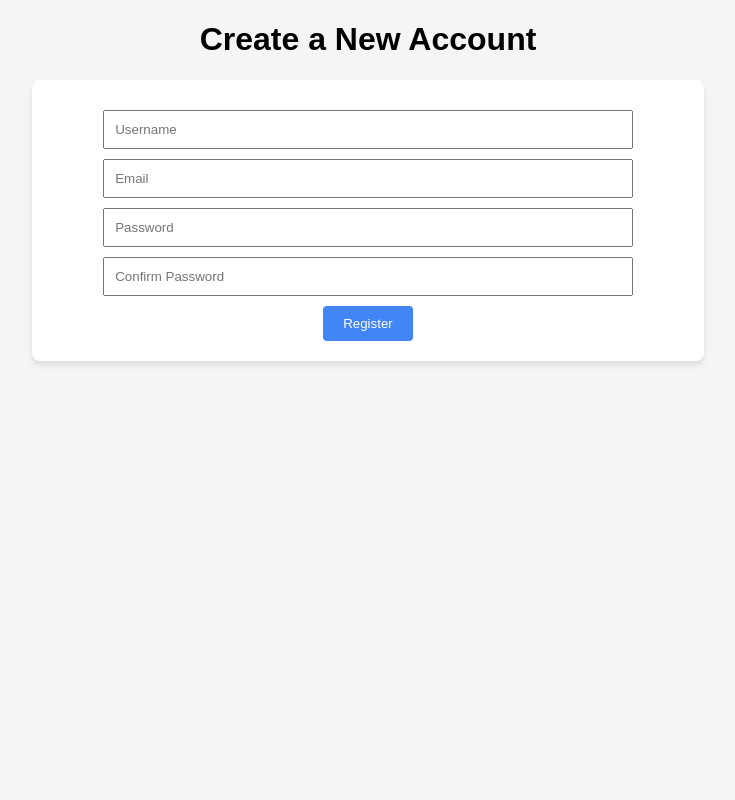
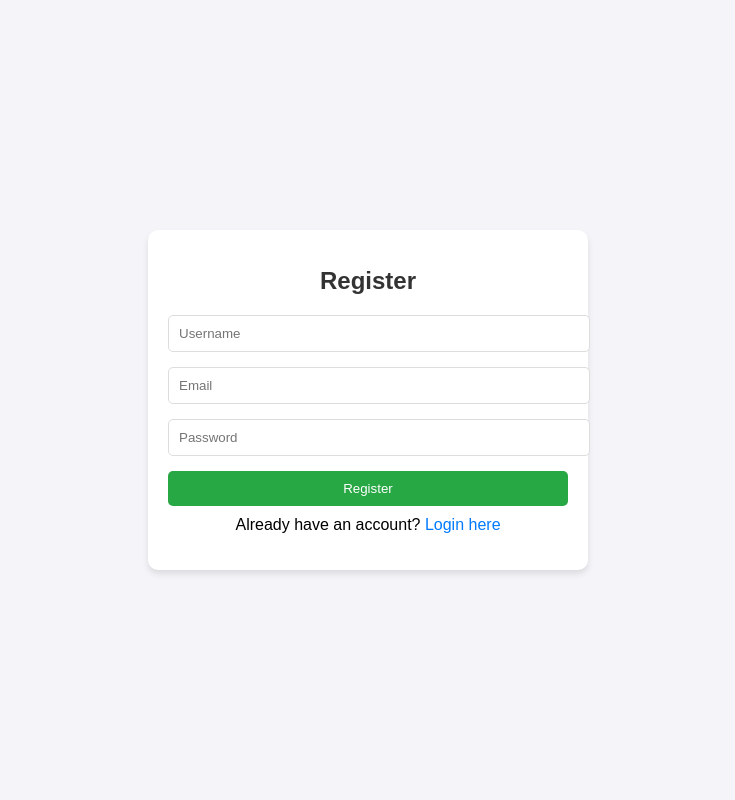
Before and after one commit to fossryan/PacificILS, a Flask app: template templates/register.html in a window 1280 px wide. Shown: the whole page, without its empty margins (272-1007 px from the left). Run offline with Flask 3, Linux system fonts and the light colour scheme; the template is opened without the code that fills it, so the values that code supplies are empty.

Commit message:
Add files via upload

```diff
--- a/app.py
+++ b/app.py
@@ -1,8 +1,10 @@
-from flask import Flask, render_template, request, redirect, url_for, flash, session, jsonify
+from flask import Flask, render_template, request, redirect, url_for, flash, jsonify, session
 from flask_sqlalchemy import SQLAlchemy
+from functools import wraps
+import requests
+from datetime import datetime, timedelta
+from sqlalchemy import Column, Integer, String, Boolean
 from werkzeug.security import generate_password_hash, check_password_hash
-from functools import wraps
-from datetime import datetime, timedelta
 
 app = Flask(__name__)
 app.config['SQLALCHEMY_DATABASE_URI'] = 'sqlite:///library.db'
@@ -12,13 +14,6 @@ app.secret_key = 'your_secret_key'
 db = SQLAlchemy(app)
 
 # Models
-class User(db.Model):
-    id = db.Column(db.Integer, primary_key=True)
-    username = db.Column(db.String(100), nullable=False, unique=True)
-    email = db.Column(db.String(100), nullable=False, unique=True)
-    password = db.Column(db.String(100), nullable=False)
-    role = db.Column(db.String(20), default="Patron")  # Admin, Patron
-
 class Book(db.Model):
     id = db.Column(db.Integer, primary_key=True)
     title = db.Column(db.String(100), nullable=False)
@@ -45,69 +40,26 @@ class Borrow(db.Model):
     fine = db.Column(db.Float, default=0.0)
     status = db.Column(db.String(20), default="Borrowed")
 
-class Acquisition(db.Model):
+class User(db.Model):
     id = db.Column(db.Integer, primary_key=True)
-    vendor = db.Column(db.String(100), nullable=False)
-    budget = db.Column(db.Float, nullable=False)
-    books_purchased = db.Column(db.Text)
+    username = db.Column(db.String(100), nullable=False, unique=True)
+    email = db.Column(db.String(100), nullable=False, unique=True)
+    password = db.Column(db.String(100), nullable=False)
+    role = db.Column(db.String(20), default="Patron")
 
-# Role-based access control
+# Helper Functions
 def admin_required(f):
     @wraps(f)
     def decorated_function(*args, **kwargs):
-        if 'user_id' not in session or session.get('role') != "Admin":
+        user_id = session.get('user_id')
+        user = User.query.get(user_id)
+        if not user or user.role != "Admin":
             flash("Admin access required.", "error")
             return redirect(url_for('index'))
         return f(*args, **kwargs)
     return decorated_function
 
-# Helper Functions
-def extend_due_date(due_date_str):
-    due_date = datetime.strptime(due_date_str, "%Y-%m-%d")
-    new_due_date = due_date + timedelta(days=7)
-    return new_due_date.strftime("%Y-%m-%d")
-
 # Routes
-@app.route('/sign_up', methods=['GET', 'POST'])
-def sign_up():
-    if request.method == 'POST':
-        username = request.form['username']
-        email = request.form['email']
-        password = request.form['password']
-        existing_user = User.query.filter((User.email == email) | (User.username == username)).first()
-        if existing_user:
-            flash('User already exists.', 'error')
-            return redirect(url_for('sign_up'))
-        hashed_password = generate_password_hash(password, method='sha256')
-        new_user = User(username=username, email=email, password=hashed_password)
-        db.session.add(new_user)
-        db.session.commit()
-        flash('Account created successfully!', 'success')
-        return redirect(url_for('login'))
-    return render_template('sign_up.html')
-
-@app.route('/login', methods=['GET', 'POST'])
-def login():
-    if request.method == 'POST':
-        email = request.form['email']
-        password = request.form['password']
-        user = User.query.filter_by(email=email).first()
-        if user and check_password_hash(user.password, password):
-            session['user_id'] = user.id
-            session['username'] = user.username
-            session['role'] = user.role
-            flash('Logged in successfully!', 'success')
-            return redirect(url_for('index'))
-        flash('Invalid email or password.', 'error')
-        return redirect(url_for('login'))
-    return render_template('login.html')
-
-@app.route('/logout')
-def logout():
-    session.clear()
-    flash('Logged out successfully.', 'success')
-    return redirect(url_for('login'))
-
 @app.route("/", methods=["GET"])
 def index():
     search_query = request.args.get("search", "")
@@ -119,36 +71,47 @@ def index():
         books = Book.query.all()
     return render_template("index.html", books=books)
 
-@app.route('/add_book', methods=['GET', 'POST'])
-@admin_required
-def add_book():
+@app.route('/login', methods=['GET', 'POST'])
+def login():
     if request.method == 'POST':
-        title = request.form['title']
-        author = request.form['author']
-        category = request.form['category']
-        metadata_format = request.form['metadata_format']
-        book_metadata = request.form['book_metadata']
-        digital_content_url = request.form.get('digital_content_url')
-        new_book = Book(
-            title=title, author=author, category=category,
-            metadata_format=metadata_format, book_metadata=book_metadata,
-            digital_content_url=digital_content_url
-        )
-        db.session.add(new_book)
-        db.session.commit()
-        return redirect(url_for('index'))
-    return render_template('add_book.html')
+        username = request.form['username']
+        password = request.form['password']
+        user = User.query.filter_by(username=username).first()
+        if user and check_password_hash(user.password, password):
+            session['user_id'] = user.id
+            flash("Logged in successfully.", "success")
+            return redirect(url_for('index'))
+        flash("Invalid username or password.", "error")
+    return render_template('login.html')
 
-@app.route('/report')
-@admin_required
-def report():
-    total_books = Book.query.count()
-    total_patrons = Patron.query.count()
-    total_borrows = Borrow.query.count()
-    overdue_books = Borrow.query.filter(Borrow.due_date < datetime.now().strftime("%Y-%m-%d")).count()
-    return render_template('report.html', total_books=total_books, total_patrons=total_patrons, total_borrows=total_borrows, overdue_books=overdue_books)
+@app.route('/register', methods=['GET', 'POST'])
+def register():
+    if request.method == 'POST':
+        username = request.form['username']
+        email = request.form['email']
+        password = generate_password_hash(request.form['password'])
+        if User.query.filter_by(username=username).first():
+            flash("Username already exists.", "error")
+        elif User.query.filter_by(email=email).first():
+            flash("Email already exists.", "error")
+        else:
+            new_user = User(username=username, email=email, password=password)
+            db.session.add(new_user)
+            db.session.commit()
+            flash("Account created successfully. Please log in.", "success")
+            return redirect(url_for('login'))
+    return render_template('register.html')
+
+@app.route('/logout')
+def logout():
+    session.pop('user_id', None)
+    flash("Logged out successfully.", "success")
+    return redirect(url_for('index'))
 
 if __name__ == '__main__':
     with app.app_context():
+        # Drop all tables (only for development/testing purposes)
+        db.drop_all()
+        # Recreate tables
         db.create_all()
     app.run(debug=True)
--- a/templates/register.html
+++ b/templates/register.html
@@ -8,44 +8,67 @@
     <style>
         body {
             font-family: Arial, sans-serif;
+            background-color: #f4f4f9;
+            margin: 0;
+            padding: 0;
+            display: flex;
+            justify-content: center;
+            align-items: center;
+            height: 100vh;
+        }
+        .form-container {
+            background: white;
+            padding: 20px;
+            border-radius: 10px;
+            box-shadow: 0 4px 6px rgba(0, 0, 0, 0.1);
+            width: 100%;
+            max-width: 400px;
+        }
+        .form-container h1 {
+            margin-bottom: 20px;
+            font-size: 24px;
+            color: #333;
             text-align: center;
-            background-color: #f5f5f5;
         }
-        form {
-            margin-top: 50px;
-            background-color: white;
-            padding: 20px;
-            border-radius: 8px;
-            width: 50%;
-            margin: auto;
-            box-shadow: 0 4px 6px rgba(0, 0, 0, 0.1);
+        .form-container input {
+            width: 100%;
+            padding: 10px;
+            margin-bottom: 15px;
+            border: 1px solid #ddd;
+            border-radius: 5px;
         }
-        input {
-            display: block;
-            margin: 10px auto;
+        .form-container button {
+            width: 100%;
             padding: 10px;
-            width: 80%;
-        }
-        button {
-            padding: 10px 20px;
-            background-color: #4285F4;
+            background-color: #28a745;
             color: white;
             border: none;
-            border-radius: 4px;
+            border-radius: 5px;
+            cursor: pointer;
         }
-        button:hover {
-            background-color: #357AE8;
+        .form-container button:hover {
+            background-color: #218838;
+        }
+        .form-container p {
+            margin-top: 10px;
+            text-align: center;
+        }
+        .form-container p a {
+            color: #007bff;
+            text-decoration: none;
         }
     </style>
 </head>
 <body>
-    <h1>Create a New Account</h1>
+    <div class="form-container">
+        <h1>Register</h1>
         <form action="/register" method="POST">
             <input type="text" name="username" placeholder="Username" required>
             <input type="email" name="email" placeholder="Email" required>
             <input type="password" name="password" placeholder="Password" required>
-        <input type="password" name="confirm_password" placeholder="Confirm Password" required>
             <button type="submit">Register</button>
         </form>
+        <p>Already have an account? <a href="/login">Login here</a></p>
+    </div>
 </body>
 </html>
```
Also changed, not shown: templates/index.html (+5 -5 lines), templates/login.html (+62 -10 lines). Lines whose indentation alone changed are shown as unchanged.
